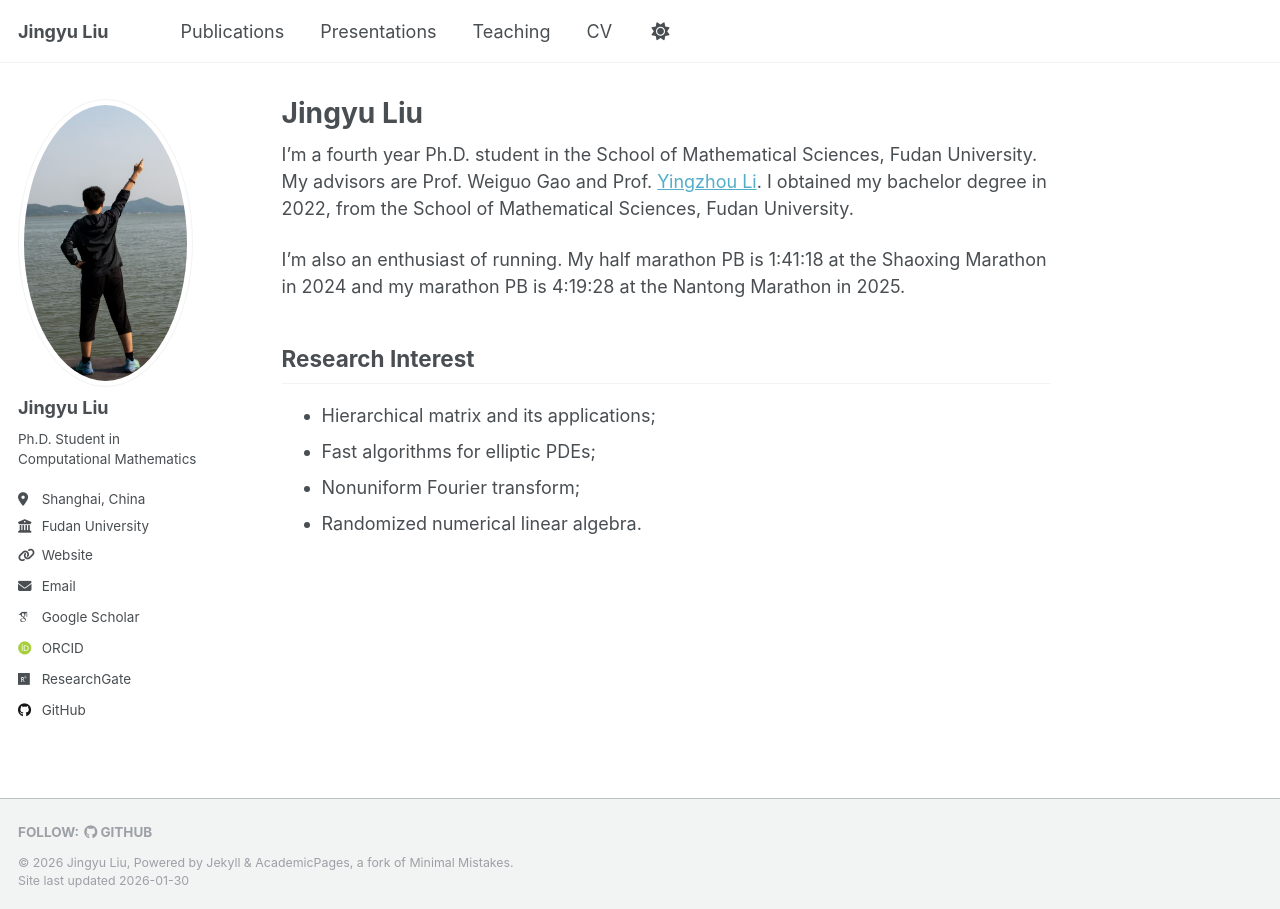
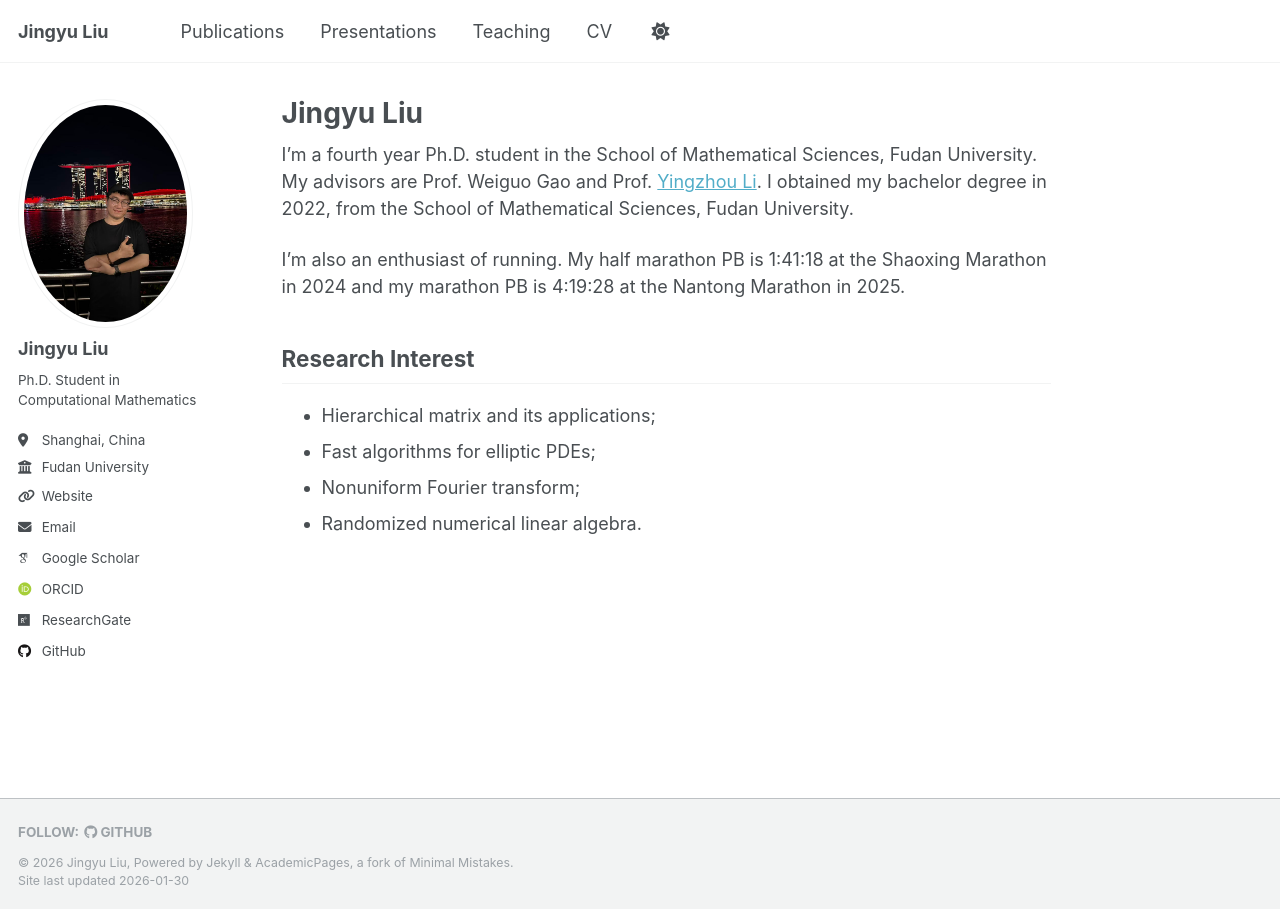
Before and after one commit to JingyuLiuMath/JingyuLiuMath.github.io, a Jekyll site: the page built from _pages/about.md, in a window 1280 px wide. Built offline with Jekyll 4.4.1, drawn with Linux system fonts in a browser that asks for light colours; some web fonts are replaced.

Commit message:
update imag

```diff
--- a/_config.yml
+++ b/_config.yml
@@ -22,7 +22,7 @@ repository               : "academicpages/academicpages.github.io"
 #               Additional customization can be done by editing /_includes/author-profile.html
 author:
   # Biographic information
-  avatar           : "jingyu.jpg"
+  avatar           : "jingyu_singapore_2025.jpg"
   name             : "Jingyu Liu"
   pronouns         : # example: "she/her"
   bio              : "Ph.D. Student in Computational Mathematics"
```
